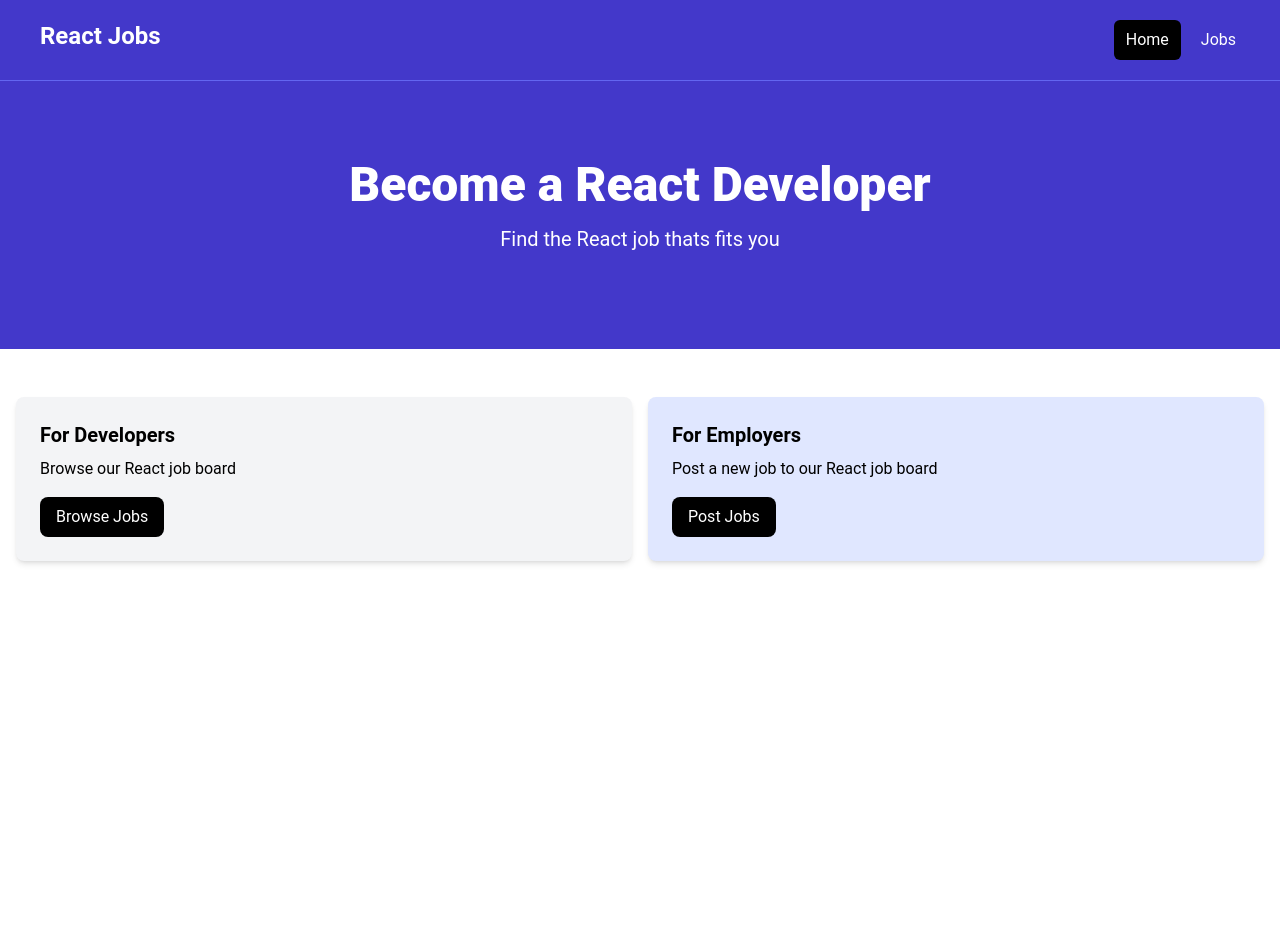
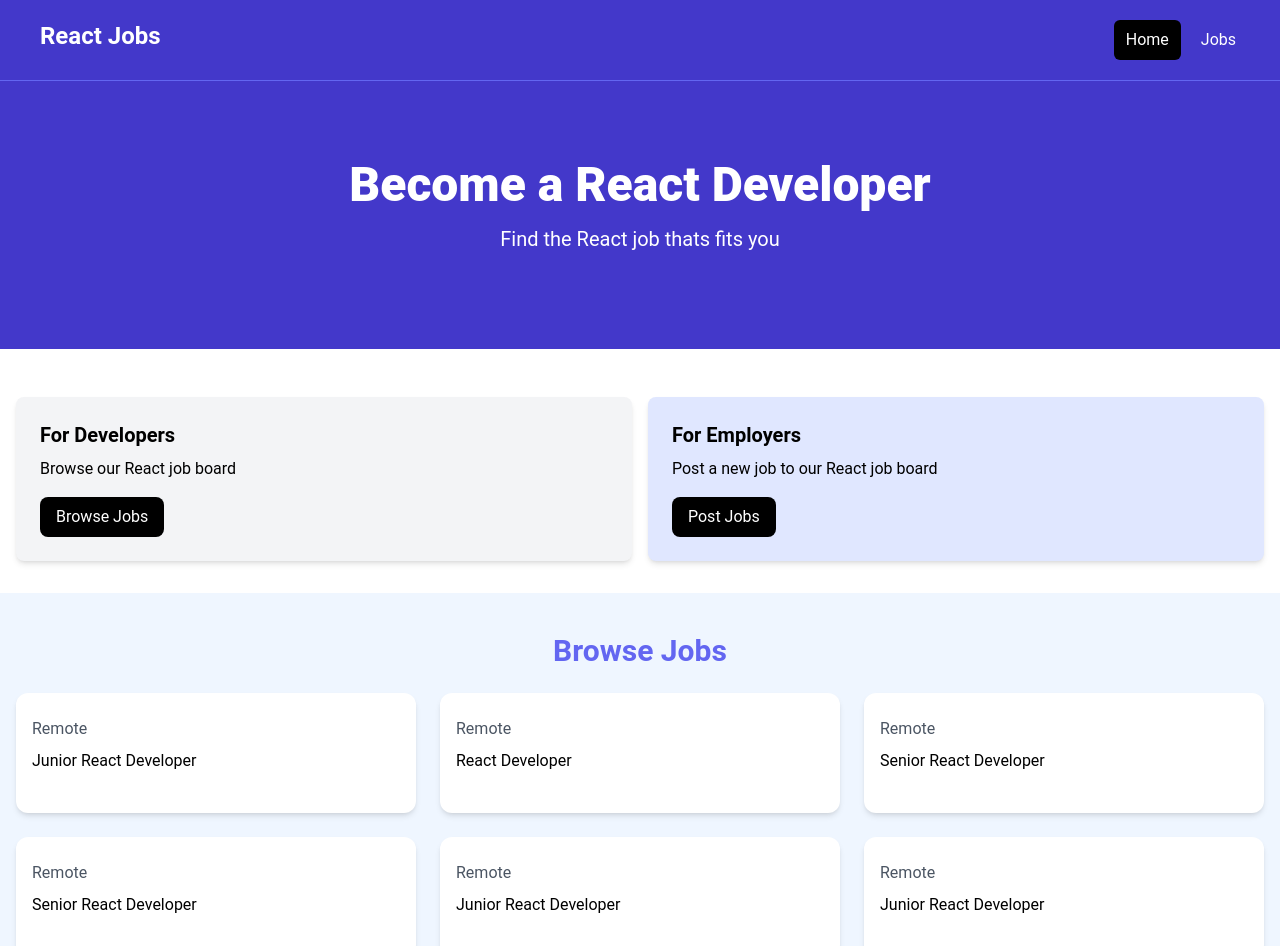
Before and after one commit to joelyles/react-course-02, a React (Vite) app: page / in a window 1280 px wide. Shown: the top 946 px of the page. Before the commit the page ends 800 px from the top, so only its background shows below. Built offline with nearby package versions, Linux system fonts and the light colour scheme.

Commit message:
job listings component

```diff
--- a/src/App.jsx
+++ b/src/App.jsx
@@ -1,6 +1,7 @@
 import Navbar from "./components/Navbar";
 import Hero from "./components/Hero";
 import Maincards from "./components/Maincards";
+import JobListings from "./components/JobListings";
 
 const App = () => {
   return (
@@ -8,6 +9,7 @@ const App = () => {
       <Navbar />
       <Hero />
       <Maincards />
+      <JobListings />
     </>
   )
 }
--- /dev/null
+++ b/src/components/JobListings.jsx
@@ -0,0 +1,29 @@
+import jobs from "../jobs.json"
+
+const JobListings = () => {
+  return (
+    <section className="bg-blue-50 px-4 py-10">
+      <div className="container-xl lg:container m-auto">
+        <h2 className="text-3xl font-bold text-center text-indigo-500 mb-6">Browse Jobs</h2>
+        {/* wrapper for listings */}
+        <div className="grid grid-cols-1 md:grid-cols-3 gap-6">
+          { jobs.map((job) => (
+          <div className="bg-white shadow-md rounded-xl relative">
+            <div className="p-4">
+              <div className="mb-6">
+                <div className="text-gray-600 my-2">{ job.location }</div>
+                <h3>{ job.title }</h3>
+              </div>
+
+              <div></div>
+            </div>
+          </div>
+          )) }
+
+        </div>
+      </div>
+    </section>
+  )
+}
+
+export default JobListings
--- /dev/null
+++ b/src/jobs.json
@@ -0,0 +1,75 @@
+
+[
+  {
+    "id": "1",
+    "title": "Junior React Developer",
+    "description": "We're seeking... Lorem ipsum dolor sit amet, consectetur adipisicing elit. Odio ea tempore, culpa, quas repudiandae eaque laborum, voluptas itaque delectus quis aperiam. Nobis consequatur, hic reprehenderit aliquam perferendis assumenda modi quia.",
+    "location": "Remote",
+    "salary": "$50K",
+    "company": {
+      "name": "Star Venture",
+      "description": "Star Venture is.. Lorem ipsum dolor sit amet, consectetur adipisicing elit. Odio ea tempore, culpa, quas repudiandae eaque laborum, voluptas itaque delectus quis aperiam. Nobis consequatur, hic reprehenderit aliquam perferendis assumenda modi quia.",
+      "contact-email": "starven@email.email"
+    }
+  },
+  {
+    "id": "2",
+    "title": "React Developer",
+    "description": "We're seeking... Lorem ipsum dolor sit amet, consectetur adipisicing elit. Odio ea tempore, culpa, quas repudiandae eaque laborum, voluptas itaque delectus quis aperiam. Nobis consequatur, hic reprehenderit aliquam perferendis assumenda modi quia.",
+    "location": "Remote",
+    "salary": "$50K",
+    "company": {
+      "name": "Star Venture",
+      "description": "Star Venture is.. Lorem ipsum dolor sit amet, consectetur adipisicing elit. Odio ea tempore, culpa, quas repudiandae eaque laborum, voluptas itaque delectus quis aperiam. Nobis consequatur, hic reprehenderit aliquam perferendis assumenda modi quia.",
+      "contact-email": "starven@email.email"
+    }
+  },
+  {
+    "id": "3",
+    "title": "Senior React Developer",
+    "description": "We're seeking... Lorem ipsum dolor sit amet, consectetur adipisicing elit. Odio ea tempore, culpa, quas repudiandae eaque laborum, voluptas itaque delectus quis aperiam. Nobis consequatur, hic reprehenderit aliquam perferendis assumenda modi quia.",
+    "location": "Remote",
+    "salary": "$50K",
+    "company": {
+      "name": "Star Venture",
+      "description": "Star Venture is.. Lorem ipsum dolor sit amet, consectetur adipisicing elit. Odio ea tempore, culpa, quas repudiandae eaque laborum, voluptas itaque delectus quis aperiam. Nobis consequatur, hic reprehenderit aliquam perferendis assumenda modi quia.",
+      "contact-email": "starven@email.email"
+    }
+  },
+  {
+    "id": "4",
+    "title": "Senior React Developer",
+    "description": "We're seeking... Lorem ipsum dolor sit amet, consectetur adipisicing elit. Odio ea tempore, culpa, quas repudiandae eaque laborum, voluptas itaque delectus quis aperiam. Nobis consequatur, hic reprehenderit aliquam perferendis assumenda modi quia.",
+    "location": "Remote",
+    "salary": "$50K",
+    "company": {
+      "name": "Star Venture",
+      "description": "Star Venture is.. Lorem ipsum dolor sit amet, consectetur adipisicing elit. Odio ea tempore, culpa, quas repudiandae eaque laborum, voluptas itaque delectus quis aperiam. Nobis consequatur, hic reprehenderit aliquam perferendis assumenda modi quia.",
+      "contact-email": "starven@email.email"
+    }
+  },
+  {
+    "id": "5",
+    "title": "Junior React Developer",
+    "description": "We're seeking... Lorem ipsum dolor sit amet, consectetur adipisicing elit. Odio ea tempore, culpa, quas repudiandae eaque laborum, voluptas itaque delectus quis aperiam. Nobis consequatur, hic reprehenderit aliquam perferendis assumenda modi quia.",
+    "location": "Remote",
+    "salary": "$50K",
+    "company": {
+      "name": "Star Venture",
+      "description": "Star Venture is.. Lorem ipsum dolor sit amet, consectetur adipisicing elit. Odio ea tempore, culpa, quas repudiandae eaque laborum, voluptas itaque delectus quis aperiam. Nobis consequatur, hic reprehenderit aliquam perferendis assumenda modi quia.",
+      "contact-email": "starven@email.email"
+    }
+  },
+  {
+    "id": "6",
+    "title": "Junior React Developer",
+    "description": "We're seeking... Lorem ipsum dolor sit amet, consectetur adipisicing elit. Odio ea tempore, culpa, quas repudiandae eaque laborum, voluptas itaque delectus quis aperiam. Nobis consequatur, hic reprehenderit aliquam perferendis assumenda modi quia.",
+    "location": "Remote",
+    "salary": "$50K",
+    "company": {
+      "name": "Star Venture",
+      "description": "Star Venture is.. Lorem ipsum dolor sit amet, consectetur adipisicing elit. Odio ea tempore, culpa, quas repudiandae eaque laborum, voluptas itaque delectus quis aperiam. Nobis consequatur, hic reprehenderit aliquam perferendis assumenda modi quia.",
+      "contact-email": "starven@email.email"
+    }
+  }
+]
```
